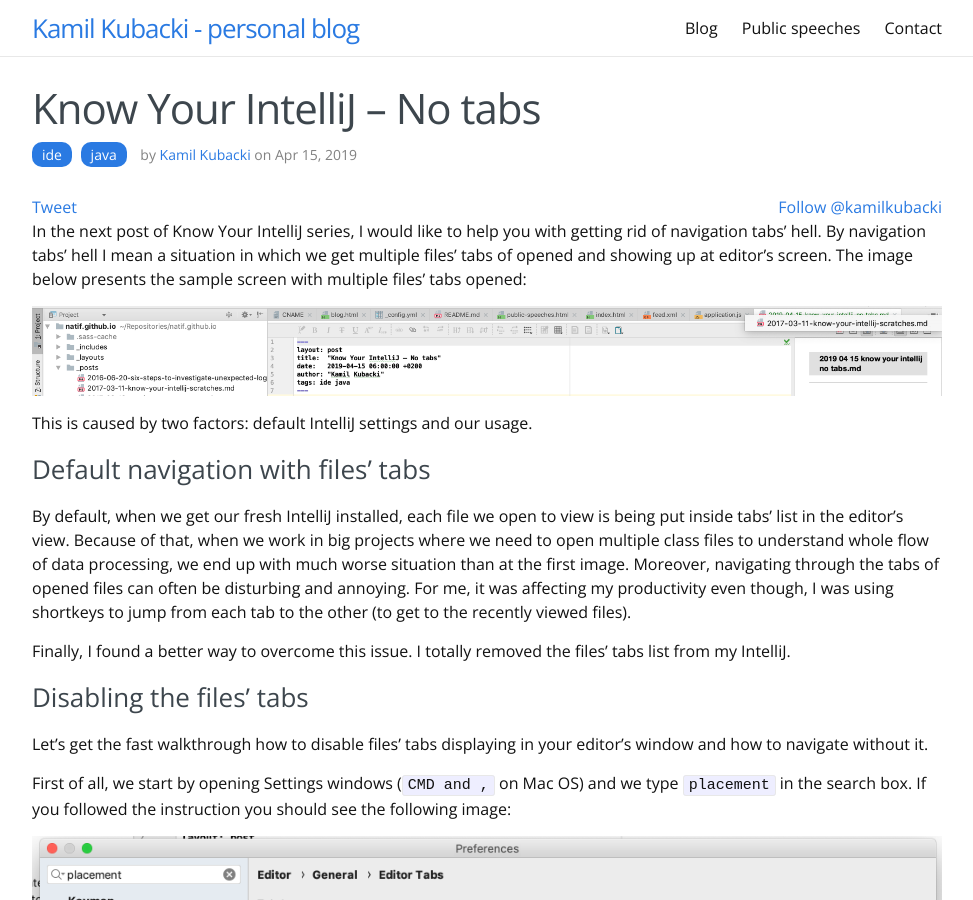
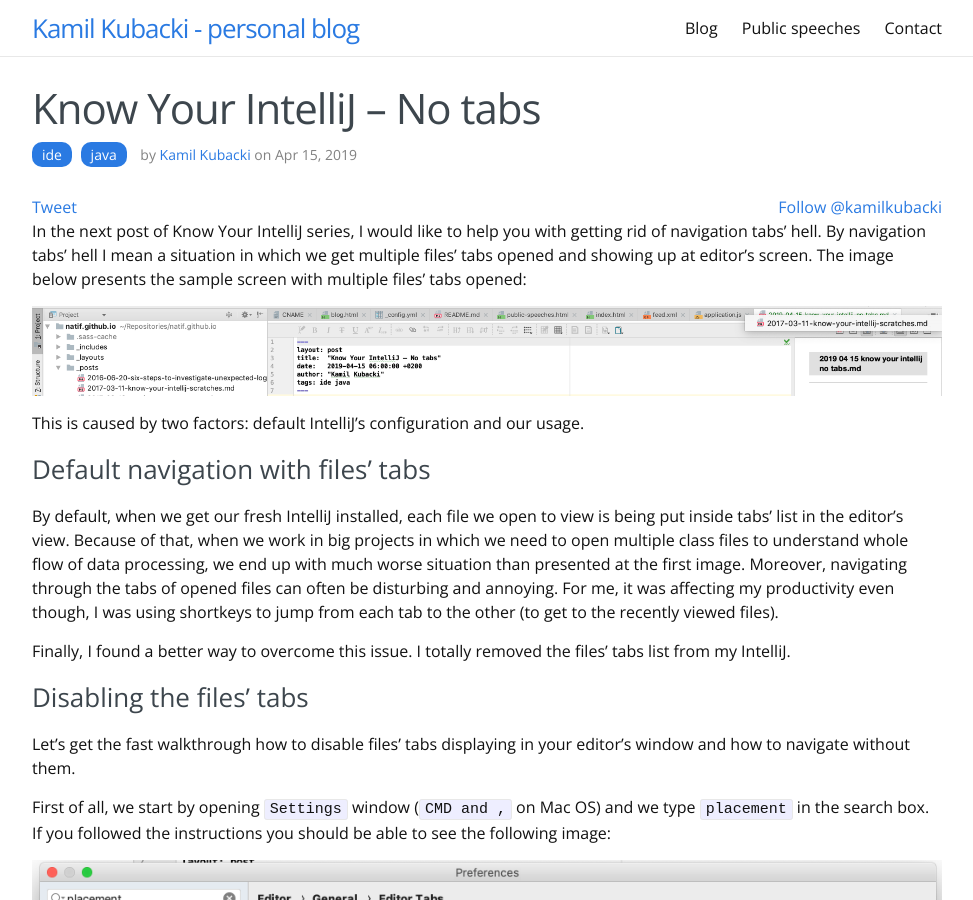
Before and after one commit to natif/natif.github.io, a Jekyll site: the page built from _posts/2019-04-15-know-your-intellij-no-tabs.md, in a window 1280 px wide and 900 px high. Shown: the whole window, without its empty margins (153-1126 px from the left). Built offline with Jekyll 4.4.1, drawn with Linux system fonts in a browser that asks for light colours; nearby versions of some CDN libraries; comment, search, counter and statistics services are not loaded; some of the changed text lies outside the part shown.

Commit message:
Typos fixes

```diff
--- a/_posts/2019-04-15-know-your-intellij-no-tabs.md
+++ b/_posts/2019-04-15-know-your-intellij-no-tabs.md
@@ -8,21 +8,22 @@
 
 In the next post of Know Your IntelliJ series, I would like to help you
 with getting rid of navigation tabs' hell. By navigation tabs' hell I mean
-a situation in which we get multiple files' tabs of opened and showing up at
+a situation in which we get multiple files' tabs opened and showing up at
 editor's screen. The image below presents the sample screen with multiple
 files' tabs opened:
 
 <img src="/images/blog/posts/know-your-intellij-no-tabs/tabs-view.png" alt="tabs-view" />
 
-This is caused by two factors: default IntelliJ settings and our usage.
+This is caused by two factors: default IntelliJ's configuration
+and our usage.
 
 ### Default navigation with files' tabs
 By default, when we get our fresh IntelliJ installed, each file we open
 to view is being put inside tabs' list in the editor's view.
-Because of that, when we work in big projects where we need to open
+Because of that, when we work in big projects in which we need to open
 multiple class files to understand whole flow of data processing,
-we end up with much worse situation than at the first image. Moreover,
-navigating through the tabs of opened files can often be
+we end up with much worse situation than presented at the first image.
+Moreover, navigating through the tabs of opened files can often be
 disturbing and annoying. For me, it was affecting my productivity even
 though, I was using shortkeys to jump from each tab to the other
 (to get to the recently viewed files).
@@ -32,11 +33,11 @@
 
 ### Disabling the files' tabs
 Let's get the fast walkthrough how to disable files' tabs displaying
-in your editor's window and how to navigate without it.
+in your editor's window and how to navigate without them.
 
-First of all, we start by opening Settings windows (`CMD and ,` on Mac OS)
-and we type `placement` in the search box. If you followed the instruction
-you should see the following image:
+First of all, we start by opening `Settings` window (`CMD and ,` on Mac OS)
+and we type `placement` in the search box. If you followed
+the instructions you should be able to see the following image:
 
 <img src="/images/blog/posts/know-your-intellij-no-tabs/settings-tabson.png" alt="no-tabs-view" />
 
@@ -68,10 +69,10 @@
 ### Summary
 
 Proper and fast navigation is a key benefit we get from our IDE.
-Sometimes though, we can apply the changes to default IDE configuration
-to get your productivity up a bit. One of such examples is replacing the
+Sometimes though, we should apply changes to default IDE's configuration
+to get our productivity up a bit. One of such examples is replacing the
 files' tabs displaying in your editor's view with `Recent files` window
-and clear editor in IntelliJ.
+and no tabs view as this blog post was trying to describe.
 
-If you enjoyed this post, please also check the other ones from the
-Know Your IntelliJ series.
+If you enjoyed this post, please check the other ones from the
+Know Your IntelliJ series on my blog.
```
